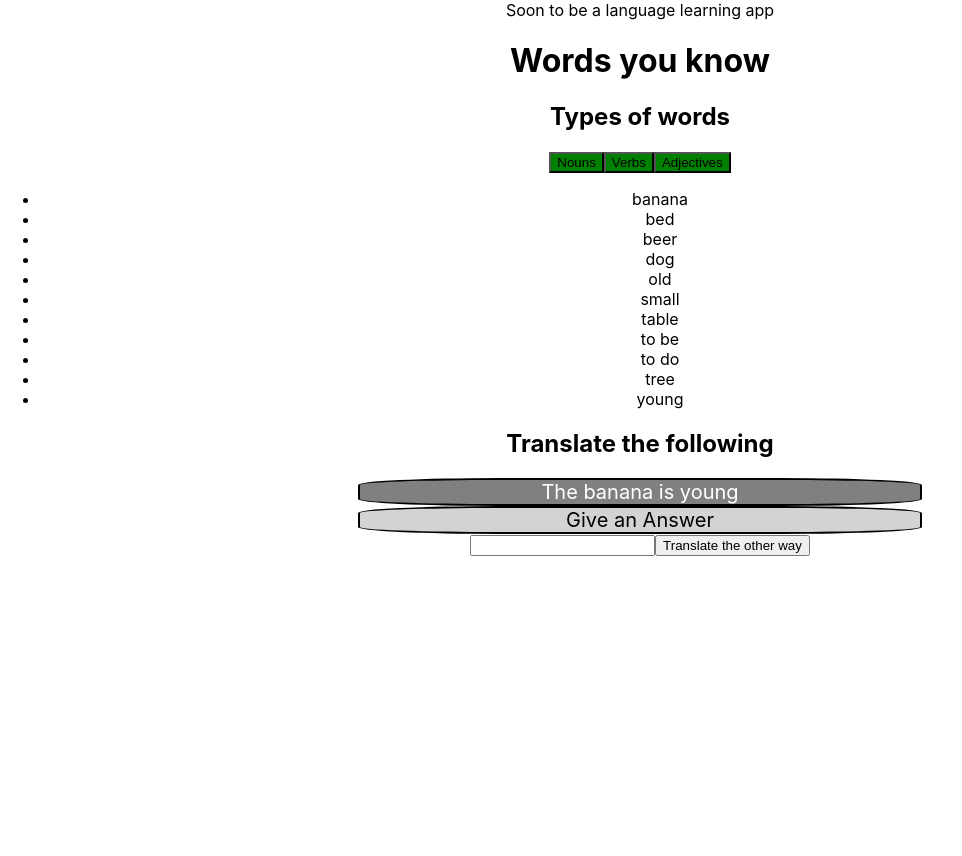
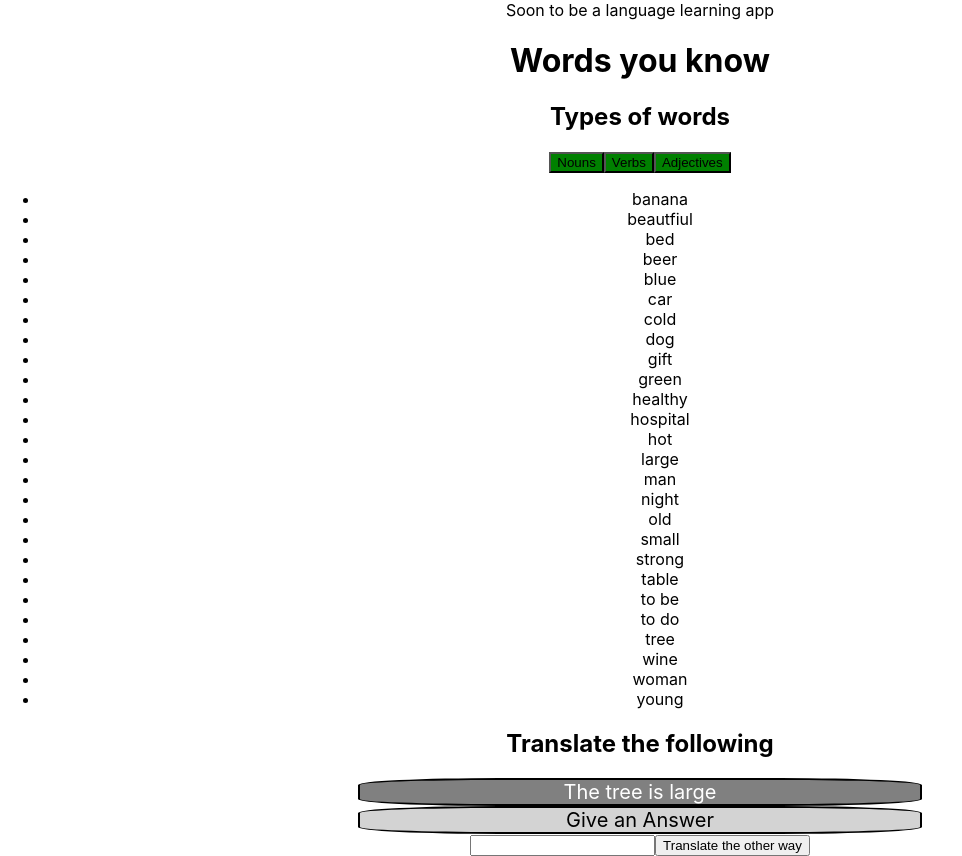
Before and after one commit to tommcandrew/Word-Box, a React (Create React App) app: page / in a window 1280 px wide. Shown: the whole page, without its empty margins (0-962 px from the left). Before the commit the page ends 800 px from the top, so only its background shows below. Built offline with nearby package versions, Linux system fonts and the light colour scheme.

Commit message:
add more words to wordlist

```diff
--- a/src/Assets/Vocab.js
+++ b/src/Assets/Vocab.js
@@ -74,6 +74,9 @@ class Adjective {
 var beer = new Noun('beer');
 beer.foreign = 'pivo';
 beer.gender = 'neuter';
+var wine = new Noun('wine');
+wine.foreign = 'vino';
+wine.gender = 'neuter';
 var dog = new Noun('dog');
 dog.foreign = 'pes';
 dog.gender = 'male';
@@ -89,6 +92,24 @@ tree.gender = 'male'
 var bed = new Noun('bed');
 bed.foreign = 'postel';
 bed.gender = 'female';
+var woman = new Noun('woman');
+woman.foreign = 'zena';
+woman.gender = 'female';
+var man = new Noun('man');
+man.foreign = 'muz';
+man.gender = 'male';
+var car = new Noun('car');
+car.foreign = 'auto';
+car.gender = 'neuter';
+var gift = new Noun('gift');
+gift.foreign = 'darek';
+gift.gender = 'male';
+var hospital = new Noun('hospital');
+hospital.foreign = 'nemocnice';
+hospital.gender = 'female';
+var night = new Noun('night');
+night.foreign = 'noc';
+night.gender = 'female';
 
 var toBe = new Verb('to be');
 toBe.infinitive = 'byt';
@@ -106,11 +127,27 @@ var old = new Adjective('old');
 old.foreign = ['stary', 'stara', 'stare'];
 var small = new Adjective('small');
 small.foreign = ['maly', 'mala', 'male'];
+var large = new Adjective('large');
+large.foreign = ['velky', 'velka', 'velke'];
+var blue = new Adjective('blue');
+blue.foreign = ['modry', 'modra', 'modre'];
+var green = new Adjective('green');
+green.foreign = ['zeleny', 'zelena', 'zelene'];
+var beautiful = new Adjective('beautfiul');
+beautiful.foreign = ['krasny', 'krasna', 'krasne'];
+var healthy = new Adjective('healthy');
+healthy.foreign = ['zdravy', 'zdrava', 'zdrave'];
+var strong = new Adjective('strong');
+strong.foreign = ['silny', 'silna', 'silne'];
+var cold = new Adjective('cold');
+cold.foreign = ['studeny', 'studena', 'studene'];
+var hot = new Adjective('hot');
+hot.foreign = ['horky', 'horka', 'horke'];
 
 
 export var wordList = {
     defArticle : {english: 'The', foreign: {male:'Ten', female:'Ta', neuter:'To'}},
-    nouns : [beer, dog, table, banana, tree, bed],
+    nouns : [beer, wine, dog, table, banana, woman, man, tree, bed, car, gift, hospital, night],
     verbs : [toBe, toDo],
-    adjectives : [young, old, small]
+    adjectives : [young, old, small, large, blue, green, beautiful, healthy, strong, cold, hot]
 }
```
